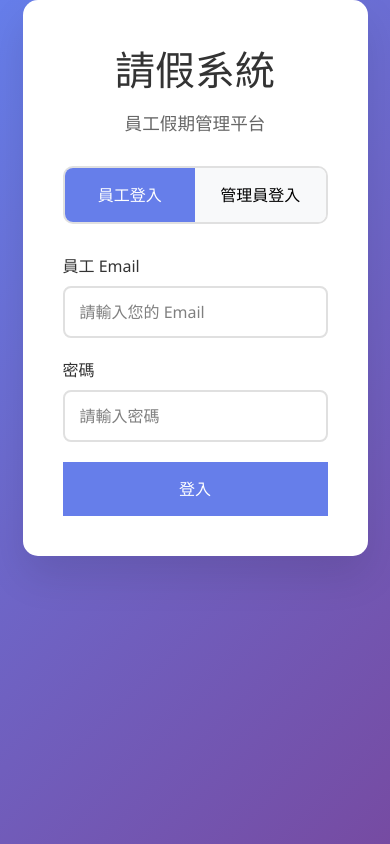
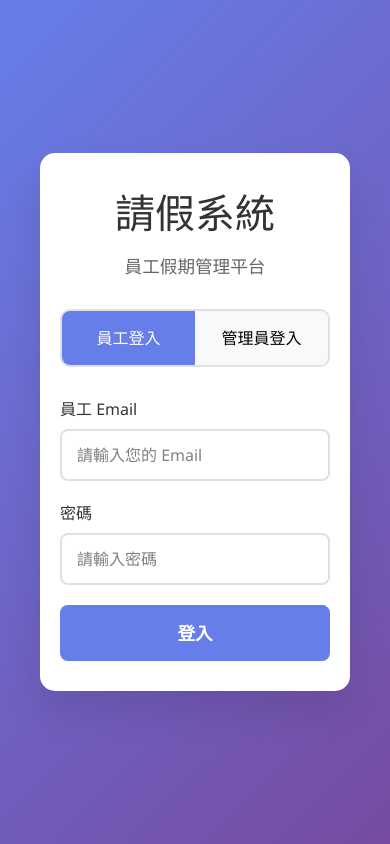
Before and after one commit to wesleyabctwit/dayoff, a Next.js app: page / in a window 390 px wide. Built offline with nearby package versions, Linux system fonts and the light colour scheme.

Commit message:
更新測試帳密，登入介面樣式修正

```diff
--- a/src/app/admin-dashboard/components/OvertimeManagementTab.tsx
+++ b/src/app/admin-dashboard/components/OvertimeManagementTab.tsx
@@ -414,7 +414,7 @@ const OvertimeManagementTab: React.FC<OvertimeManagementTabProps> = ({
                   <tr key={activity.id}>
                     <td>{activity.name}</td>
                     <td>{activity.date}</td>
-                    <td>{activity.hours} 小時</td>
+                    <td>{activity.hours} 天</td>
                     <td>{activity.participantNames}</td>
                     <td>{activity.description || "-"}</td>
                     <td>{formatDateTime(activity.created_at)}</td>
--- a/src/app/api/login/route.ts
+++ b/src/app/api/login/route.ts
@@ -16,13 +16,13 @@ export async function POST(request: Request) {
     }
 
     // 檢查是否為管理員帳號
-    if (email === "admin@company.com") {
-      if (password === "admin123") {
+    if (email === "wesleyabctw.it@gmail.com") {
+      if (password === "admin1234") {
         return NextResponse.json({
           success: true,
           role: "admin",
           name: "管理員",
-          email: "admin@company.com",
+          email: "wesleyabctw.it@gmail.com",
         });
       } else {
         return NextResponse.json(
--- a/src/app/globals.css
+++ b/src/app/globals.css
@@ -11,9 +11,27 @@ body {
   font-family: "Segoe UI", Tahoma, Geneva, Verdana, sans-serif;
   background: linear-gradient(135deg, #667eea 0%, #764ba2 100%);
   min-height: 100vh;
+  margin: 0;
+  padding: 0;
+}
+
+/* 登入頁面的 body 樣式 */
+body:has(.login-container) {
   display: flex;
   align-items: center;
   justify-content: center;
+}
+
+/* 登入頁面容器 */
+.login-page-container {
+  width: 100%;
+  max-width: 1200px;
+  margin: 0 auto;
+  padding: 20px;
+  display: flex;
+  align-items: center;
+  justify-content: center;
+  min-height: 100vh;
 }
 
 .container {
@@ -31,6 +49,24 @@ body {
   padding: 40px;
   max-width: 500px;
   margin: 0 auto;
+  width: 100%;
+}
+
+/* 登入頁面響應式設計 */
+@media (max-width: 768px) {
+  .login-container {
+    padding: 30px 20px;
+    margin: 20px;
+    max-width: none;
+  }
+
+  .logo h1 {
+    font-size: 2rem;
+  }
+
+  .logo p {
+    font-size: 1rem;
+  }
 }
 
 .logo {
@@ -187,6 +223,24 @@ body {
 .login-container .btn-primary {
   width: 100%;
   padding: 15px;
+  font-size: 1.1rem;
+  font-weight: 600;
+  border-radius: 8px;
+  border: none;
+  cursor: pointer;
+  transition: all 0.3s ease;
+}
+
+.login-container .btn-primary:hover:not(:disabled) {
+  background: #5a6fd8;
+  transform: translateY(-2px);
+  box-shadow: 0 4px 12px rgba(102, 126, 234, 0.3);
+}
+
+.login-container .btn-primary:disabled {
+  opacity: 0.7;
+  cursor: not-allowed;
+  transform: none;
 }
 
 /* 儀表板樣式 */
@@ -627,7 +681,7 @@ th {
 }
 
 /* 覆蓋原有的 container 和 dashboard 樣式 */
-.container {
+.dashboard .container {
   min-height: 100vh;
   display: flex;
   flex-direction: column;
--- a/src/app/page.tsx
+++ b/src/app/page.tsx
@@ -79,7 +79,7 @@ export default function Home() {
   };
 
   return (
-    <div className="container">
+    <div className="login-page-container">
       <div className="login-container">
         <div className="logo">
           <h1>請假系統</h1>
```
Also changed, not shown: 1 other file (tests, documents, lock files or other folders).
